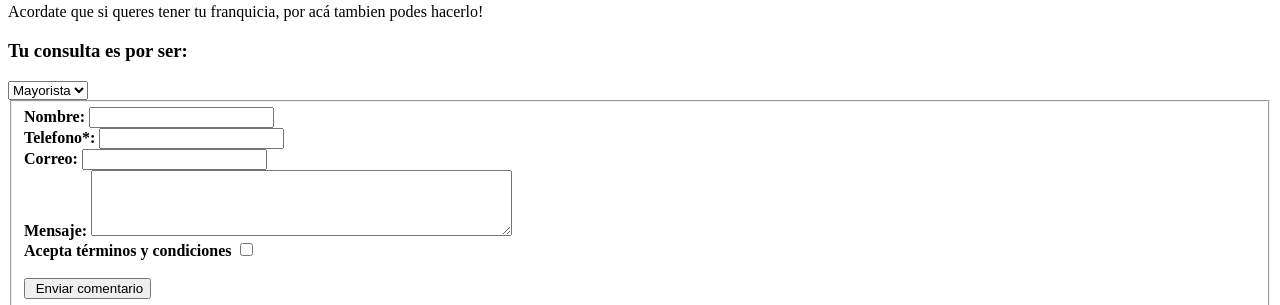
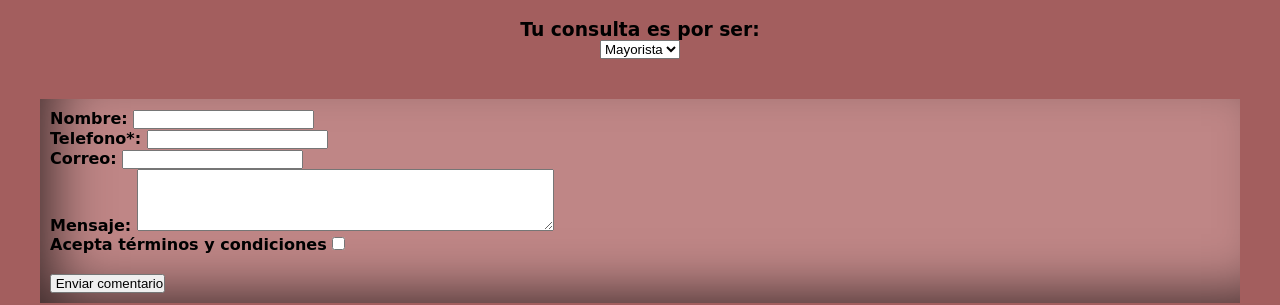
Before and after one commit to Cianluzardo/second, a plain HTML site: page pages/contacto.html in a window 1280 px wide. Shown: the part 261-566 px from the top of the page. Drawn offline with Linux system fonts and the light colour scheme; the site is published under a folder, as on GitHub Pages, so addresses that start at the root find nothing.

Commit message:
cambioderuta

```diff
--- a/pages/contacto.html
+++ b/pages/contacto.html
@@ -5,7 +5,7 @@
     <meta charset="UTF-8">
     <meta name="viewport" content="width=device-width, initial-scale=1.0">
     <link rel="shortcut icon" href="../assets/cianlu.ico">
-    <link rel="stylesheet" href="/css/style.css">
+    <link rel="stylesheet" href="../css/style.css" == $0>
 
     <title>Contactate con nosotros</title>
 </head>
```
Also changed, not shown: index.html (+1 -0 lines).
